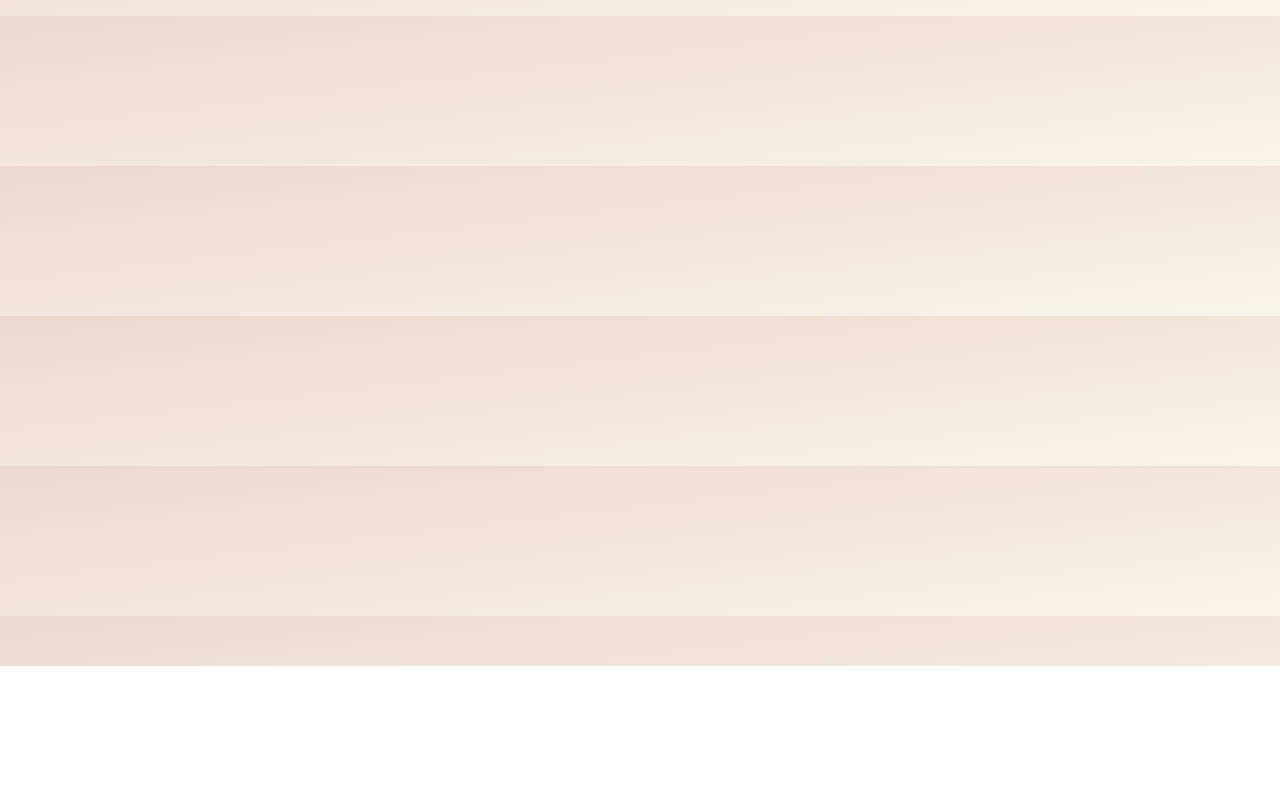
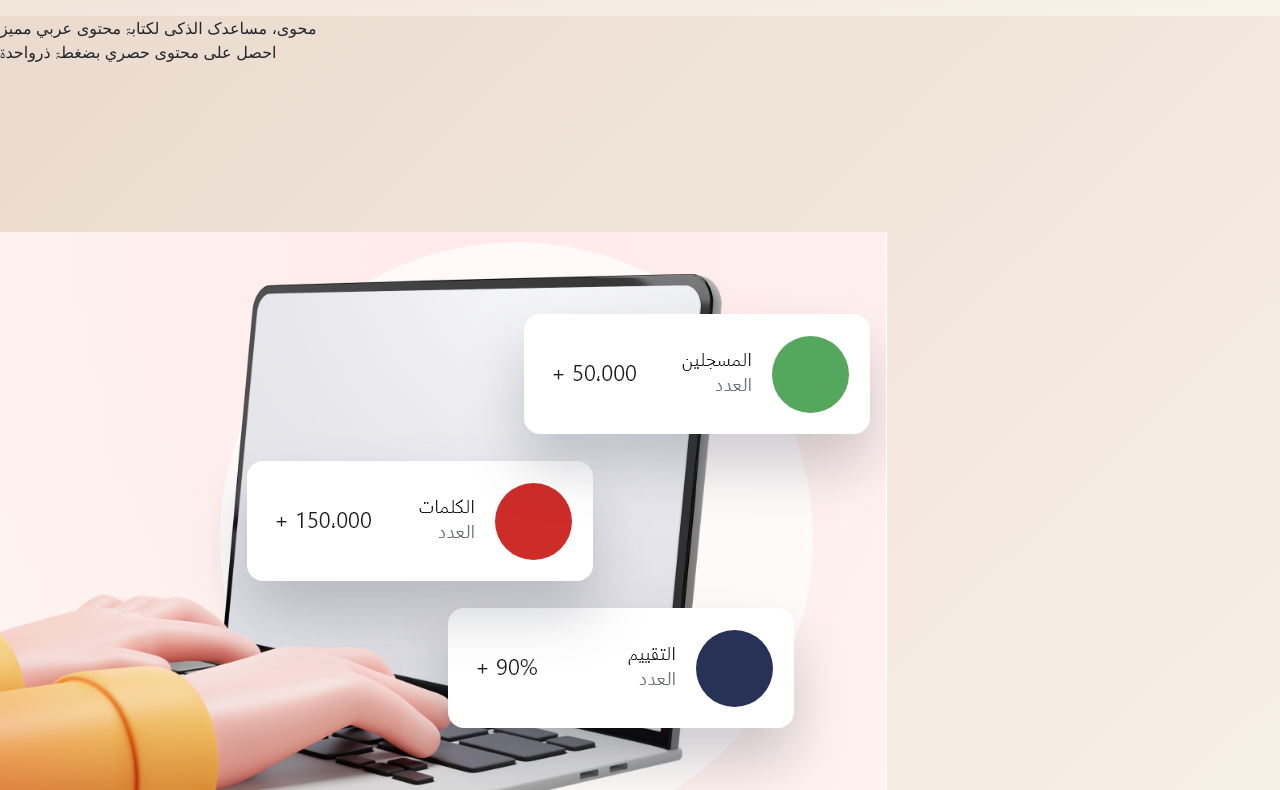
Before and after one commit to wasee1o1/fahwa, a website: page public_html/index.html in a window 1280 px wide. Shown: the part 134-924 px from the top of the page. Before the commit the page ends 800 px from the top, so only its background shows below. Drawn offline with Linux system fonts and the light colour scheme.

Commit message:
waseem  added

```diff
--- a/public_html/index.html
+++ b/public_html/index.html
@@ -52,6 +52,20 @@ and open the template in the editor.
 
 
     </header>
+    <section class="banner">
+        <div class="slider">
+            <div class="slide">
+                <div class="image">
+                    <div class="content">
+                        <div class="title">محوی، مساعدک الذکی لکتابۃ محتوی عربي ممیز</div>
+                            <div class="subtitle"> احصل علی محتوی حصري بضغطۃ ذرواحدۃ</div>
+
+                    </div>
+                </div>
+            </div>
+
+        </div>
+    </section>
 </body>
 
 
--- a/public_html/style.css
+++ b/public_html/style.css
@@ -17,6 +17,31 @@ header{
         }
     }
 
+}
+
+.banner{
+    .slider{
+        .slide{
+            height:1100px;
+            display: flex;
+            .image{
+                flex:1;
+                background-image:url(./banner-laptop.png);
+                background-position: left;
+                background-repeat: no-repeat;
+
+            }
+            .content{
+                flex:1;
+                .title{
+
+                }
+                .subtitle{
+
+                }
+            }
+        }
+    }
 }
 
 .h-1{
```
Also changed, not shown: public_html/banner-laptop.png (added).
